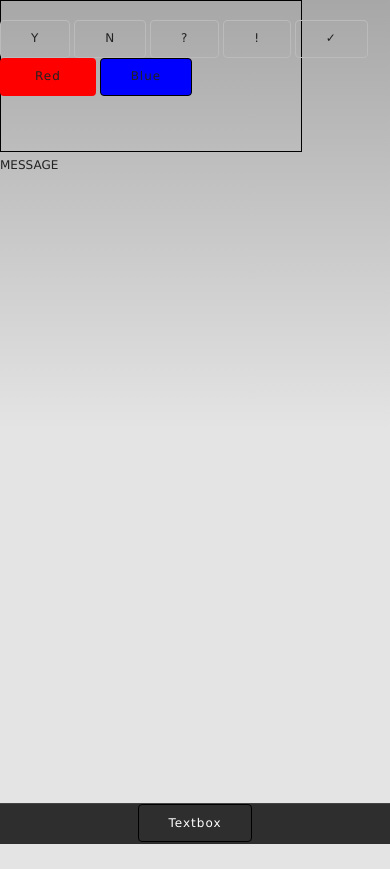
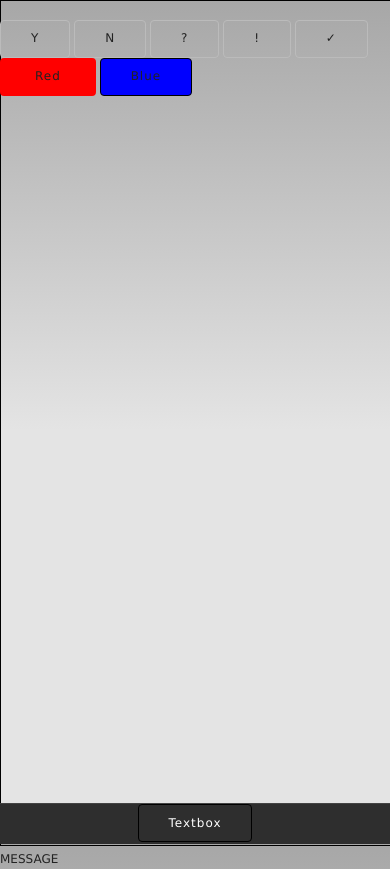
Before and after one commit to runnersaw/nonverbal-chat, a plain HTML site: page Space Chat/www/index.html in a window 390 px wide. Before the commit the page ends 844 px from the top, so only its background shows below. Drawn offline with nearby package versions, Linux system fonts and the light colour scheme; some packages are replaced by stand-ins of ours.

Commit message:
full screen canvas

```diff
--- a/Space Chat/www/css/index.css
+++ b/Space Chat/www/css/index.css
@@ -39,11 +39,11 @@ body {
     background-attachment:fixed;
     font-family:'HelveticaNeue-Light', 'HelveticaNeue', Helvetica, Arial, sans-serif;
     font-size:12px;
-    height:100%;
     margin:0px;
     padding:0px;
     text-transform:uppercase;
     width:100%;
+    height:100vh;
 }
 
 /* Portrait layout (default) */
--- a/Space Chat/www/index.html
+++ b/Space Chat/www/index.html
@@ -35,7 +35,7 @@
         <button id="red-button" class="color-button" style="border:1px solid #000000; background-color: #FF0000">Red</button>
         <button id="blue-button" class="color-button" style="border:1px solid #000000; background-color: #0000FF">Blue</button>
     </div>
-    <canvas class = "u-max-full-width" id="canvas" style="border:1px solid #000000;">
+    <canvas id="canvas" style="border:1px solid #000000;">
         Sorry, your browser doesn't support the canvas element.
     </canvas>
     <p id="message">Message</p>
--- a/Space Chat/www/js/main.js
+++ b/Space Chat/www/js/main.js
@@ -119,6 +119,11 @@ function updateCurrentQuickChatIcon() {
 $(document).ready(function() {
 	var canvas = $("#canvas");
 
+	var c = document.getElementById("canvas");
+	c.width = document.body.clientWidth;
+	c.height = document.body.clientHeight;
+	console.log(document.body.clientHeight);
+
 	canvas.on('touchstart', handleEnd);
 	canvas.click(handleClick);
 	$(document).resize(function(){console.log("Resized");});
```
